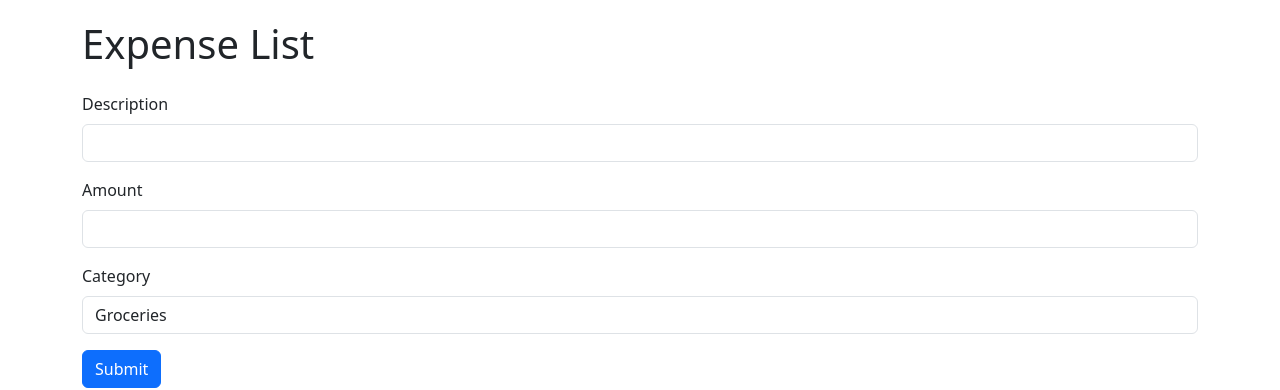
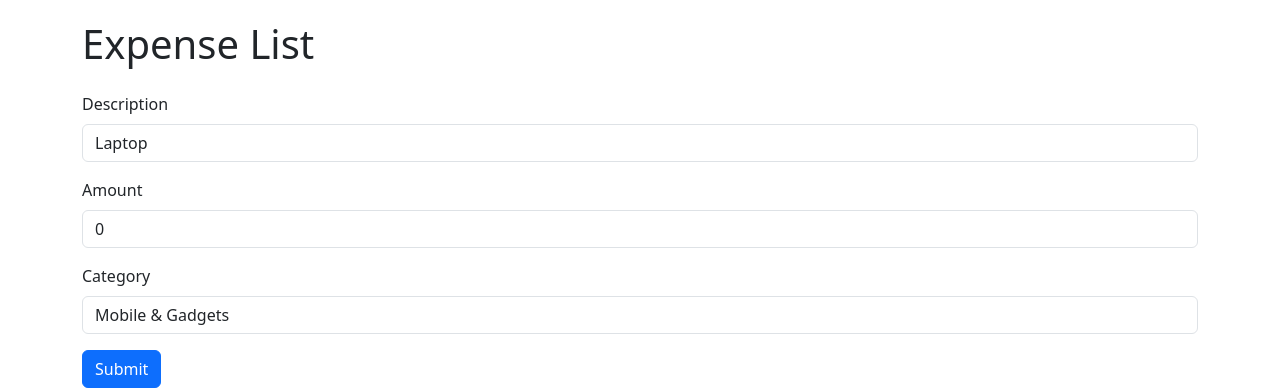
Before and after one commit to Bappy4u/ExpenseList, a React (Vite) app: page / in a window 1280 px wide. Shown: the top 390 px of the page. Built offline with nearby package versions, Linux system fonts and the light colour scheme.

Commit message:
Added form submission and made expense list sortable

```diff
--- a/src/App.tsx
+++ b/src/App.tsx
@@ -4,12 +4,18 @@ import {useState} from "react";
 
 
 function App() {
+
     const [expenseList, setExpenseList] = useState([{
         desc: "Iphone 14 pro",
-        price: 1100,
+        amount: 1100,
         category: "Mobile & Gadgets"
     }]);
 
+    const onExpenseSubmit = (expense: object) => {
+        const updatedExpenseList = [...expenseList, expense];
+        setExpenseList(updatedExpenseList);
+
+    };
     const handleDelete = (index: number) => {
         setExpenseList(expenseList => expenseList.filter((_, i) => i !== index));
     };
@@ -19,7 +25,7 @@ function App() {
         <div className="container">
             <h1>Expense List</h1>
             <div className="mb-4"></div>
-            <Form/>
+            <Form onSubmit={onExpenseSubmit}/>
             <div className="mb-5"></div>
             <ExpenseList expenseList={expenseList} onDelete={handleDelete}></ExpenseList>
         </div>
--- a/src/components/ExpenseList.tsx
+++ b/src/components/ExpenseList.tsx
@@ -1,3 +1,5 @@
+import {useState} from "react";
+
 interface props {
     expenseList: string[];
     onDelete: (index: number) => void;
@@ -5,15 +7,19 @@ interface props {
 
 let list = ["abc", "def"];
 const ExpenseList = ({expenseList, onDelete}: props) => {
+    let [selected, setSelected] = useState("all");
 
     return (
         <>
             <div className="mb-5">
-                <select id="category" className="form-control">
-                    <option value="All">All categories</option>
+                <select id="category" onChange={(event)=> {
+                    setSelected(event.target.value);
+                    console.log(event.target.value);
+                }} className="form-control">
+                    <option value="all">All categories</option>
                     <option value="Groceries">Groceries</option>
                     <option value="Utilities">Utilities</option>
-                    <option value="Mobile">Mobile & Gadgets</option>
+                    <option value="mobile">Mobile & Gadgets</option>
                     <option value="Electronics">Electronics</option>
                 </select>
             </div>
@@ -32,10 +38,10 @@ const ExpenseList = ({expenseList, onDelete}: props) => {
                 <tbody>
 
                 {expenseList.map((item, index) => (
-                    item.category === "Mobile & Gadgets" &&
+                    item.category === selected || selected==="all" &&
                     <tr key={index}>
                         <td>{item.desc}</td>
-                        <td>{item.price}</td>
+                        <td>{item.amount}</td>
                         <td>{item.category}</td>
                         <td>
                             <button className="btn btn-outline-danger"
--- a/src/components/Form.tsx
+++ b/src/components/Form.tsx
@@ -1,26 +1,46 @@
-const Form = () => {
+import {useState} from "react";
+
+interface props {
+    onSubmit: (object: {}) => void;
+
+}
+
+const Form = ({onSubmit}: props) => {
+    let [expense, setExpense] = useState({desc: "Laptop", amount: 0, category: "Mobile"});
+    let handleSubmit = (event: PointerEvent) => {
+        event.preventDefault();
+        onSubmit(expense);
+
+    };
     return (
         <>
             <div className={"mb-3"}>
                 <form action="">
                     <div className="mb-3">
                         <label className="form-label" htmlFor="desc">Description</label>
-                        <input id="desc" className="form-control" type="text"/>
+                        <input id="desc" value={expense.desc} onChange={(event) => {
+                            setExpense({...expense, desc: event.target.value});
+                        }} className="form-control" type="text"/>
                     </div>
                     <div className="mb-3">
                         <label className="form-label" htmlFor="amount">Amount</label>
-                        <input id="amount" className="form-control" type="text"/>
+                        <input id="amount" value={expense.amount} onChange={(event) => {
+                            setExpense({...expense, amount: event.target.value});
+                        }} className="form-control" type="number"/>
                     </div>
                     <div className="mb-3">
                         <label htmlFor="category" className="form-label">Category</label>
-                        <select id="category" className="form-control">
+                        <select id="category" value={expense.category} onChange={ (event) => {
+                            setExpense({...expense, category: event.target.value});
+                        }} className="form-control">
                             <option value="Groceries">Groceries</option>
                             <option value="Utilities">Utilities</option>
                             <option value="Mobile">Mobile & Gadgets</option>
                             <option value="Electronics">Electronics</option>
                         </select>
                     </div>
-                    <button type="submit" className="btn btn-primary">Submit</button>
+                    <button type="submit" onClick={handleSubmit} className="btn btn-primary">Submit
+                    </button>
                 </form>
             </div>
         </>
```
